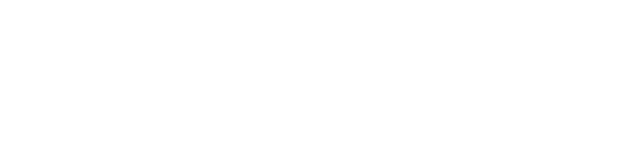
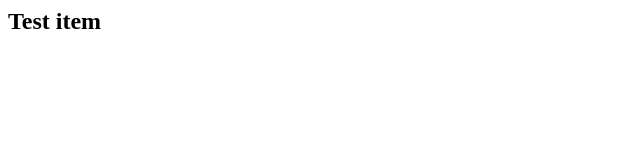
Before and after one commit to AlisonBernardino/BikesCatalog, a plain HTML site: page index.html in a window 1280 px wide. Shown: the whole page, without its empty margins (0-640 px from the left). Drawn offline with Linux system fonts and the light colour scheme.

Commit message:
Test item added

```diff
--- a/index.html
+++ b/index.html
@@ -4,6 +4,6 @@
         <title> BikesCatalog - Home </title>
     </head>
     <body>
-
+        <h2> Test item </h2>
     </body>
 </html>
```
